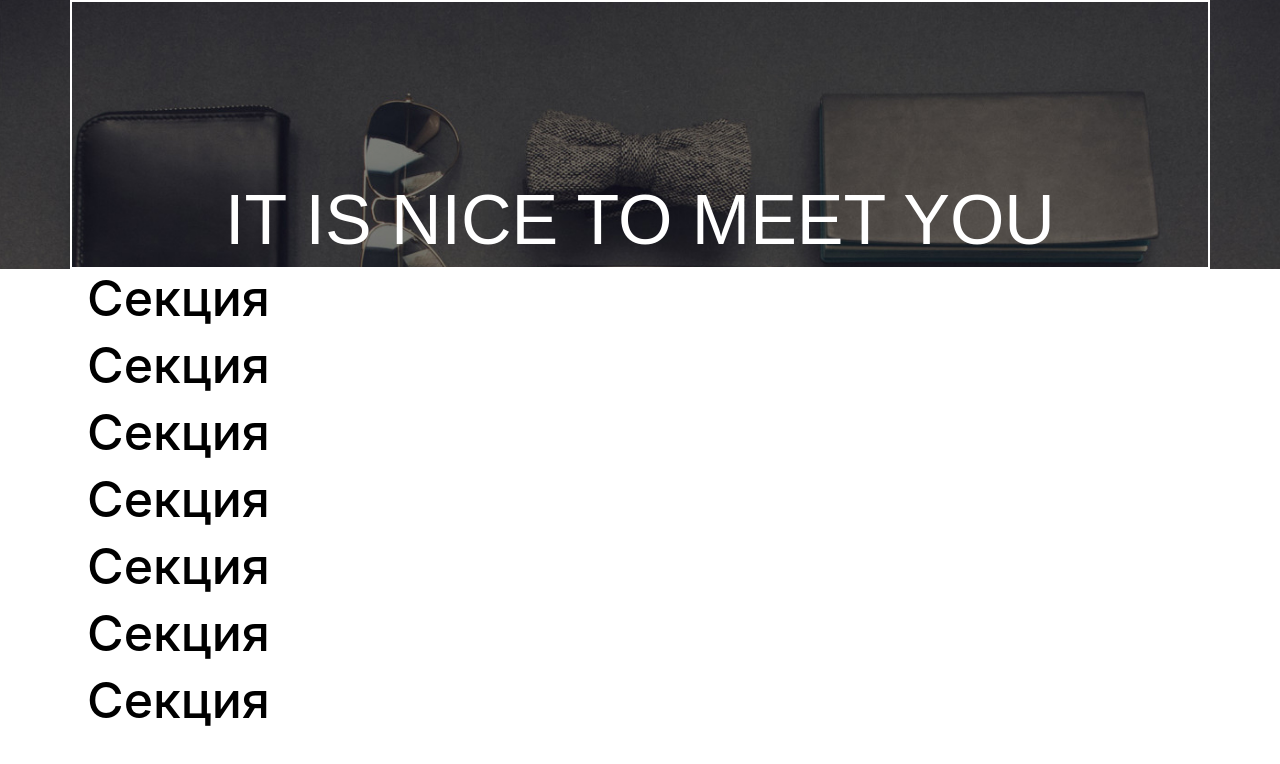
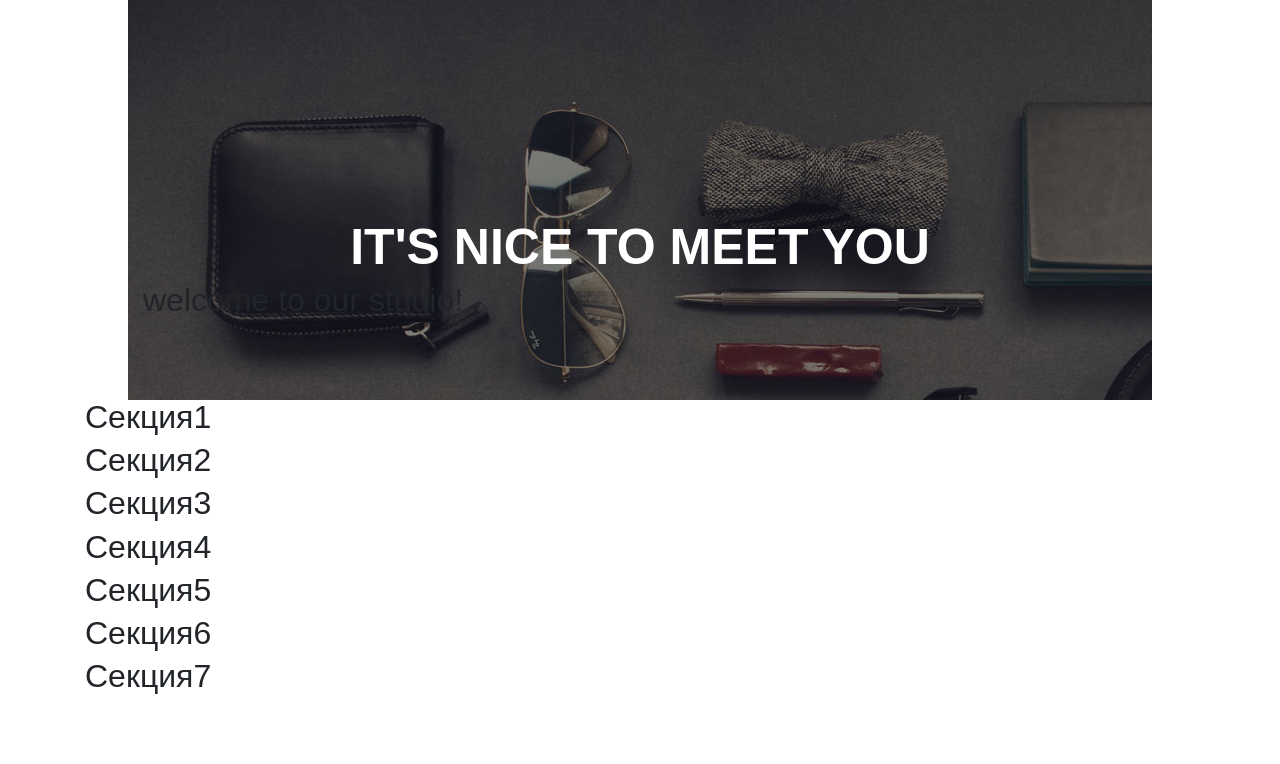
Before and after one commit to SergeD3/Gold, a plain HTML site: page index.html in a window 1280 px wide. Drawn offline with nearby package versions, Linux system fonts and the light colour scheme.

Commit message:
Revert "changes"
This reverts commit fb1f70e3c5c731f51102a67de121cdad2733f144.

```diff
--- a/css/style.css
+++ b/css/style.css
@@ -1,25 +1,28 @@
 body{
-  /*  background-color: orange;*/
+  padding: 0px;
+  margin: 0px;
+  font-family: 'Arial', sans-serif;
+
+}
+div{
+  box-sizing: border-box;
 }
 h1{
-  font-size: 70px;
-  color: #ffffff;
+  font-size: 50px;
+  font-weight: bold;
+  text-transform: uppercase;
+  color: #fff;
+
   text-align: center;
-  text-transform: uppercase;
-  font-family: Arial, sans-serif;
-  margin-top: 180px;
+  padding-top: 220px;
 
 }
-h2{
-  font-size: 50px;
-  color: black;
+header{
+  width: 1024px;
+  height: 400px;
+  margin: auto;
+  background-image: url(../img/first-bg.jpg);
 }
-.container{
-width: 1200px;
-margin:0 auto;
-border: 2px solid white;
-}
-header{
-  background: url(../img/first-bg.jpg) no-repeat center top/cover ;
+.title{
 
 }
--- a/index.html
+++ b/index.html
@@ -3,68 +3,57 @@
 <head>
 	<meta charset="UTF-8">
 	<meta http-equiv="X-UA-Compatible" content="IE=edge" />
-	<meta name="viewport" content="width=device-width, initial-scale=1.0" /><header></header>
+	<meta name="viewport" content="width=device-width, initial-scale=1.0" />
 	<title>Document</title>
 	<meta name="keywords" content="">
     <meta name="description" content="">
 	<link rel="stylesheet" href="libs/bootstrap/css/bootstrap.min.css">
 	<link rel="stylesheet" href="css/style.css">
 	<link rel="icon" href="img/favicon.png"  type="image/x-icon" />
-
-
-
+	<link href="https://fonts.googleapis.com/css?family=Raleway" rel="stylesheet">
 </head>
 <body>
 <header>
 	<div class="container">
-		<h1>it is nice to meet you</h1>
+		<h1>it's nice to meet you</h1>
+		<h2 class="title">welcome to our studio!</h2>
 	</div>
 </header>
 	<section>
 		<div class="container">
-		<h2>Секция</h2>
+			<h2>Секция1</h2>
 		</div>
 	</section>
 	<section>
 		<div class="container">
-		<h2>Секция</h2>
+			<h2>Секция2</h2>
 		</div>
 	</section>
 	<section>
 		<div class="container">
-		<h2>Секция</h2>
+			<h2>Секция3</h2>
 		</div>
 	</section>
 	<section>
 		<div class="container">
-		<h2>Секция</h2>
+			<h2>Секция4</h2>
 		</div>
 	</section>
 	<section>
 		<div class="container">
-		<h2>Секция</h2>
+			<h2>Секция5</h2>
 		</div>
 	</section>
 	<section>
 		<div class="container">
-		<h2>Секция</h2>
+			<h2>Секция6</h2>
 		</div>
 	</section>
 	<footer>
 		<div class="container">
-		<h2>Секция</h2>
+			<h2>Секция7</h2>
 		</div>
 	</footer>
 
-
-	<!-- Библиотека jQuery - необходима для Bootstrap плагинов -->
-	<script src="libs/jquery/jquery-1.11.2.min.js"></script>
-
-	<!-- Bootstrap JS скрипты -->
-	<script src="libs/bootstrap/js/bootstrap.min.js"></script>
-
-	<!-- Собственные JS скрипты -->
-	<script src="js/main.js"></script>
-
 </body>
 </html>
```
Lines whose indentation alone changed are shown as unchanged.
